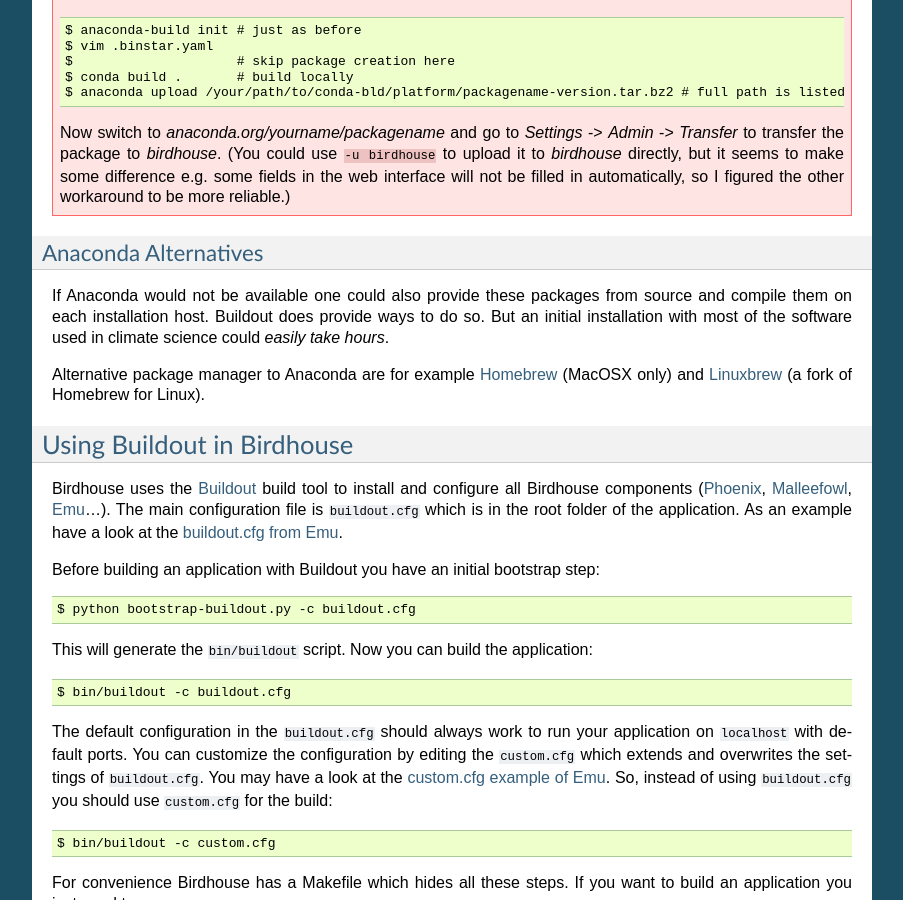
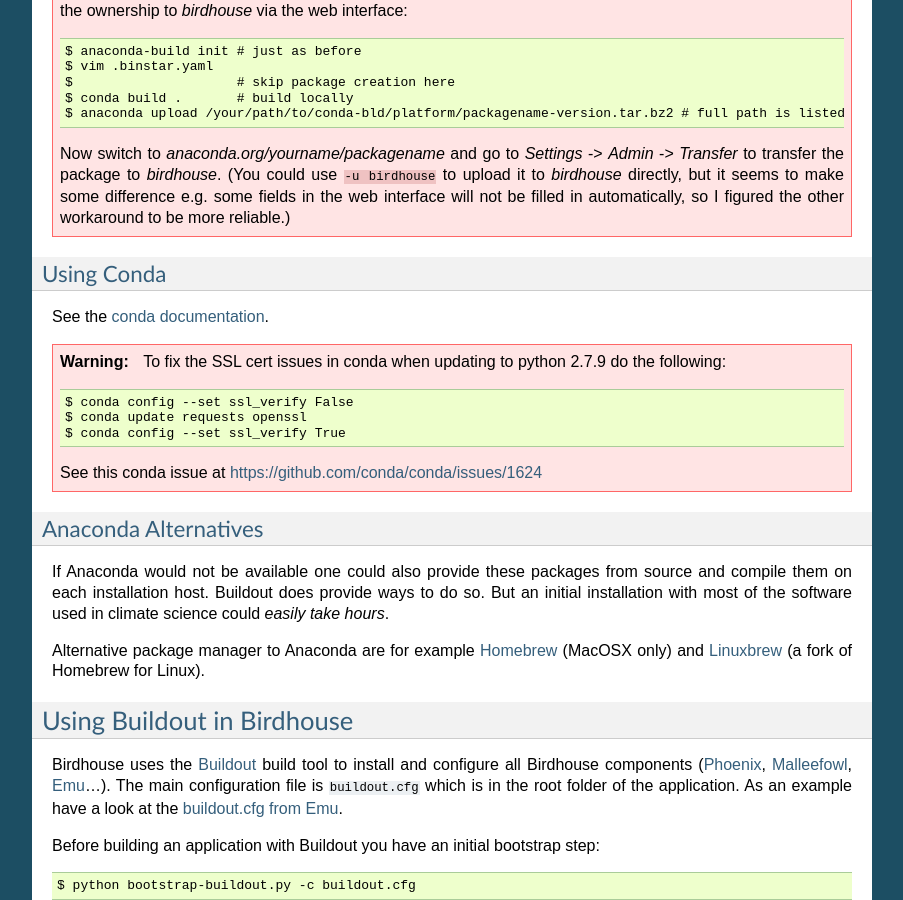
Before and after one commit to bird-house/birdhouse-docs, a Sphinx documentation site: the page built from docs/source/dev_guide.rst, in a window 1280 px wide and 900 px high, scrolled down 3200 px. Shown: the whole window, without its empty margins (198-1101 px from the left). Built offline with Sphinx 7.4.7, drawn with Linux system fonts in a browser that asks for light colours; some of the changed text lies outside the part shown.

Commit message:
added "using conda" section in dev_guide

```diff
--- a/docs/source/dev_guide.rst
+++ b/docs/source/dev_guide.rst
@@ -127,6 +127,22 @@
 
    Now switch to `anaconda.org/yourname/packagename` and go to `Settings` -> `Admin` -> `Transfer` to transfer the package to `birdhouse`. (You could use ``-u birdhouse`` to upload it to `birdhouse` directly, but it seems to make some difference e.g. some fields in the web interface will not be filled in automatically, so I figured the other workaround to be more reliable.)
 
+Using Conda
+~~~~~~~~~~~
+
+See the `conda documentation <http://conda.pydata.org/docs/index.html>`_.
+
+.. warning::
+
+   To fix the SSL cert issues in conda when updating to python 2.7.9 do the following::
+
+     $ conda config --set ssl_verify False
+     $ conda update requests openssl
+     $ conda config --set ssl_verify True
+
+   See this conda issue at https://github.com/conda/conda/issues/1624
+
+
 Anaconda Alternatives
 ~~~~~~~~~~~~~~~~~~~~~
 
```
